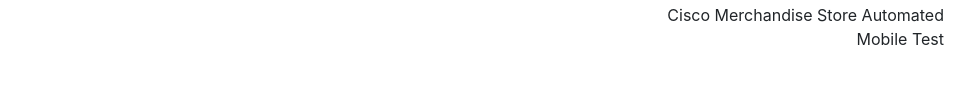
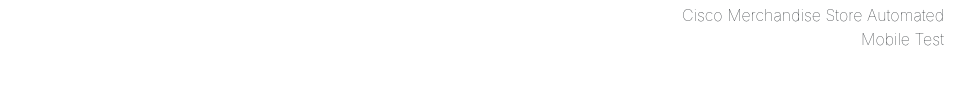
Before and after one commit to jcquarles/jcquarles.github.io, a website with bundled scripts: page index.html in a window 1280 px wide. Shown: the part 1486-1587 px from the top of the page, without its empty margins (288-1263 px from the left). Built offline with nearby package versions, Linux system fonts and the light colour scheme; a web font is replaced by a local one.

Commit message:
light font

```diff
--- a/index.html
+++ b/index.html
@@ -137,7 +137,7 @@
               <video id="video" width="300" height="500" controls preload="metadata">
                 <source src="Cisco Shopping Checkout Mobile.mp4" type="video/mp4">
               </video>
-              <p>Cisco Merchandise Store Automated Mobile Test</p>
+              <p style="font-weight: lighter;">Cisco Merchandise Store Automated Mobile Test</p>
             </div>
           </div>
         </div>
```
